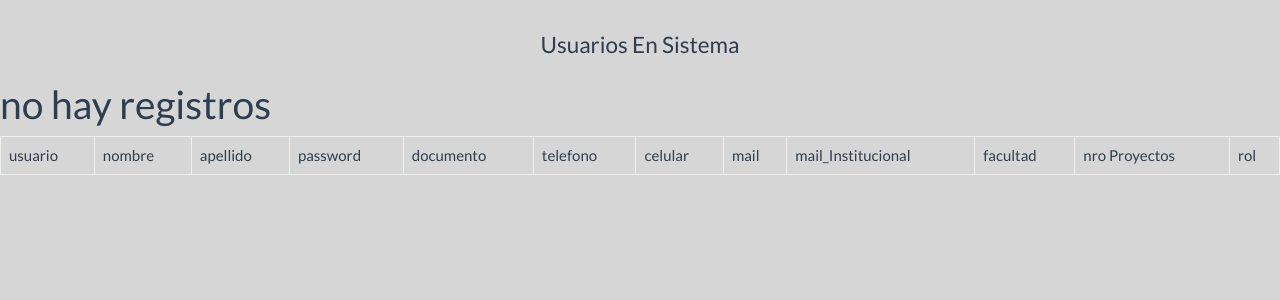
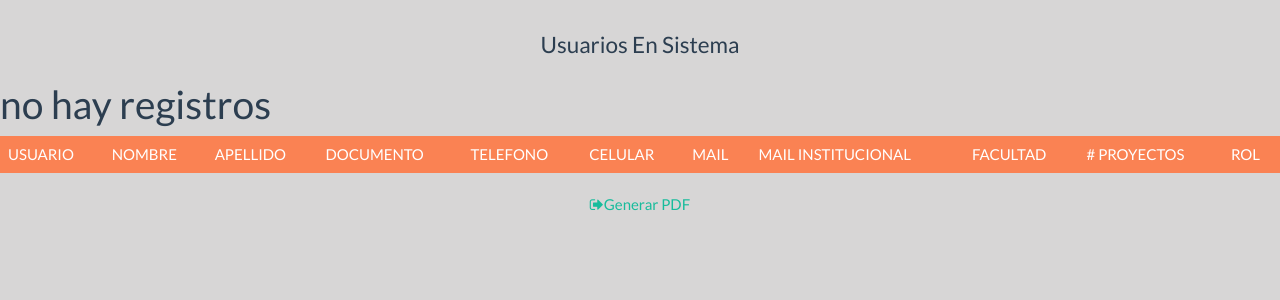
Before and after one commit to SZJohanR4/desarrolloProfe, a Django app: page /listaUsuarios/ in a window 1280 px wide. Shown: the part 100-400 px from the top of the page. Run offline with Django 3.2, Linux system fonts and the light colour scheme; data that the repository does not hold is empty; some libraries are stand-ins or nearby versions.

Commit message:
Commit lista Usuarios, generar PDF usuarios

```diff
--- a/consultas/templates/consultas/PaginaPrincipalAdmin.html
+++ b/consultas/templates/consultas/PaginaPrincipalAdmin.html
@@ -28,8 +28,10 @@
 		<li><a href="#"><i class="icono izquierda fa fa-user-plus" aria-hidden="true"></i>Registrar Usuario<i class="icono derecha fa fa-chevron-down" aria-hidden="true"></i></a>
 			<ul>
 				<li><a href="PaginaPrincipalAdmin/registrarUsuarios">Registrar Usuarios</a></li>
+				<li><a href="PaginaPrincipalAdmin/listaUsuarios">Listar Usuarios</a></li>
 				<li><a href="#">Editar Usuarios</a></li>
 				<li><a href="#">Eliminar Usuarios</a></li>
+
 			</ul>
 		</li>
 		<li><a href="#"><i class="icono izquierda fa fa-plus" aria-hidden="true"></i>Registrar informacion<i class="icono derecha fa fa-chevron-down" aria-hidden="true"></i></a>
--- a/consultas/templates/consultas/listaUsuarios.html
+++ b/consultas/templates/consultas/listaUsuarios.html
@@ -14,21 +14,20 @@
 <br>
 
 <center><legend>Usuarios En Sistema</legend></center>
-	<table class="table table-bordered">
+	<table class="table table-striped table-hover">
 		<thead>
-			<tr>
-				<td>usuario</td>
-				<td>nombre</td>
-				<td>apellido</td>
-				<td>password</td>
-				<td>documento</td>
-				<td>telefono</td>
-				<td>celular</td>
-				<td>mail</td>
-				<td>mail_Institucional</td>
-				<td>facultad</td>
-				<td>nro Proyectos</td>
-				<td>rol</td>
+			<tr class="danger estiloTabla" bgcolor= "black">
+				<td>USUARIO</td>
+				<td>NOMBRE</td>
+				<td>APELLIDO</td>
+				<td>DOCUMENTO</td>
+				<td>TELEFONO</td>
+				<td>CELULAR</td>
+				<td>MAIL</td>
+				<td>MAIL INSTITUCIONAL</td>
+				<td>FACULTAD</td>
+				<td># PROYECTOS</td>
+				<td>ROL</td>
 			</tr>
 
 		</thead>
@@ -39,7 +38,6 @@
 				<td>{{usuarios.usuario}}</td>
 				<td>{{usuarios.nombre}}</td>
 				<td>{{usuarios.apellido}}</td>
-				<td>{{usuarios.password}}</td>
 				<td>{{usuarios.documento}}</td>
 				<td>{{usuarios.telefono}}</td>
 				<td>{{usuarios.celular}}</td>
@@ -63,4 +61,7 @@
 
 	</fieldset>
 </div>
+<center>
+<a href="{% url "report_usuario" %}" id="botonIngresar"><i class="fa fa-sign-out" aria-hidden="true"></i>Generar PDF</a>
+</center>
 {% endblock %}
--- a/consultas/urls.py
+++ b/consultas/urls.py
@@ -21,4 +21,5 @@ urlpatterns = [
     url(r'editarProyectoDP/$', views.editarProyectoDP, name='editarProyectoDP'),
     url(r'eliminarProyecto/$', views.eliminarProyecto, name='eliminarProyecto'),
     url(r'buscarProyecto/$', views.buscarProyecto, name='buscarProyecto'),
+    url(r'report_usuario/$', views.generar_pdf_usuarios, name= 'report_usuario'),
 ]
--- a/consultas/views.py
+++ b/consultas/views.py
@@ -3,12 +3,17 @@ from django.shortcuts import render_to_response
 from consultas.forms import loginForm
 from django.contrib.auth import authenticate, login
 from django.forms.forms import Form
-
+from io import BytesIO
 from django.http import HttpResponse
 from django.template import loader
 from django.shortcuts import render, redirect
 from .models import Usuario, Actividad, Sede, Facultad, Ciclo, Programa, Estudiante, Proyecto, Noticia, tipo_Participacion_Proyecto, Tipo_Proyecto, Grupo_De_Investigacion, Linea_Investigacion,Nucleo_Basico_Conocimiento,Maximo_Nivel_Educativo,Fuente_de_Financiacion,Red_de_Coperacion
 from consultas.models import Usuario
+from reportlab.lib.styles import ParagraphStyle
+from reportlab.platypus import SimpleDocTemplate, Paragraph, TableStyle, Table
+from reportlab.lib.pagesizes import letter
+from reportlab.lib.styles import getSampleStyleSheet
+from reportlab.lib import colors
 # Create your views here.
 
 
@@ -411,3 +416,41 @@ def subirActividad(request):
             return render(request,"consultas/PaginaPrincipalEstudiante.html")
     else:
         return render(request,'consultas/SubirActividad.html')
+
+def generar_pdf_usuarios(request):
+
+    response = HttpResponse(content_type='application/pdf')
+    pdf_name = "Usuarios.pdf"  # llamado clientes
+    # la linea 26 es por si deseas descargar el pdf a tu computadora
+    # response['Content-Disposition'] = 'attachment; filename=%s' % pdf_name
+    buff = BytesIO()
+    doc = SimpleDocTemplate(buff,
+                            pagesize=letter,
+                            rightMargin=40,
+                            leftMargin=40,
+                            topMargin=60,
+                            bottomMargin=18,
+                            )
+    clientes = []
+    styles = getSampleStyleSheet()
+    header = Paragraph("Listado de Usuarios", styles['Heading1'] , "Unipanamericana",)
+
+    clientes.append(header)
+    headings = ('Nombre', 'Apellido', 'Documento','Celuar', 'Mail', ' Mail Institucional', 'Rol' )
+    high = 650
+    allclientes = [( p.nombre, p.apellido, p.documento, p.celular, p.mail, p.mail_institucional, p.rol) for p in Usuario.objects.all()]
+
+
+    t = Table([headings] + allclientes)
+    t.setStyle(TableStyle(
+        [
+
+        ('INNERGRID', (0, 0), (-1, -1), 0.25, colors.black),
+        ('BOX', (0, 0), (-1, -1), 0.25, colors.black), ]))
+
+
+    clientes.append(t)
+    doc.build(clientes)
+    response.write(buff.getvalue())
+    buff.close()
+    return response
```
